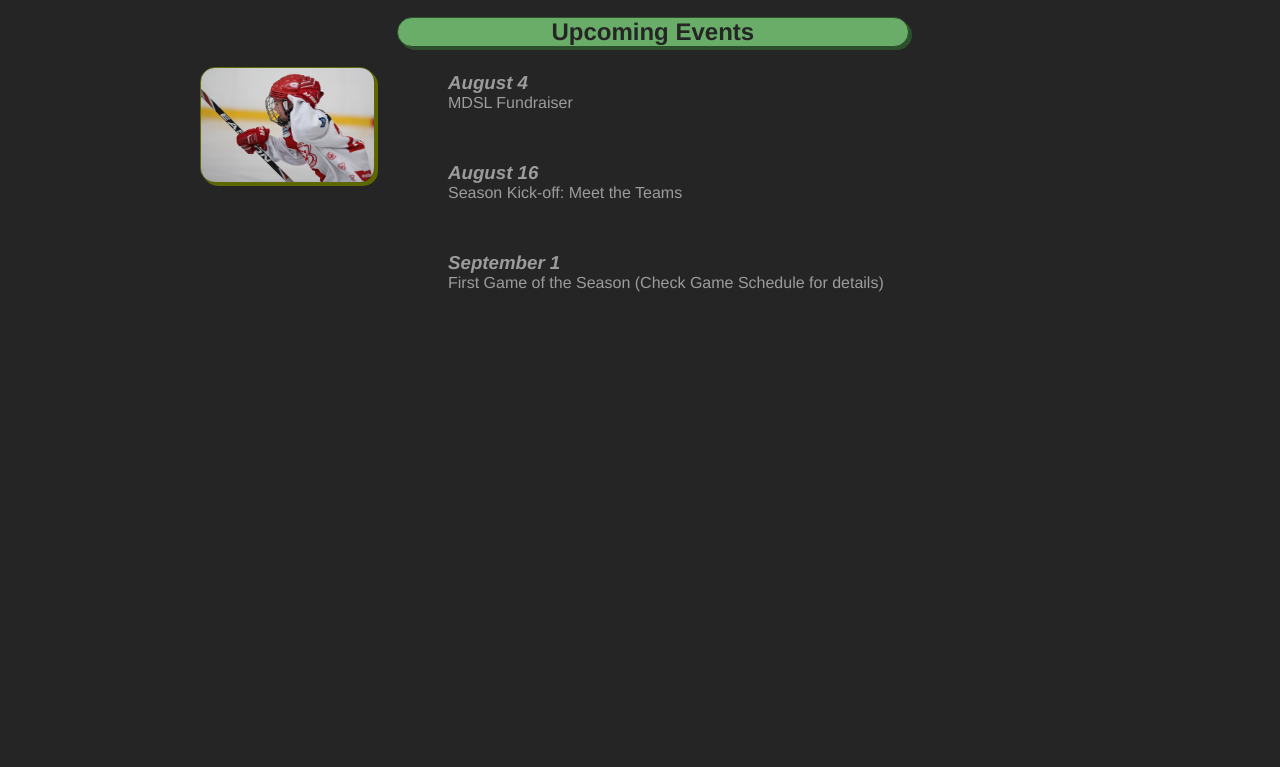
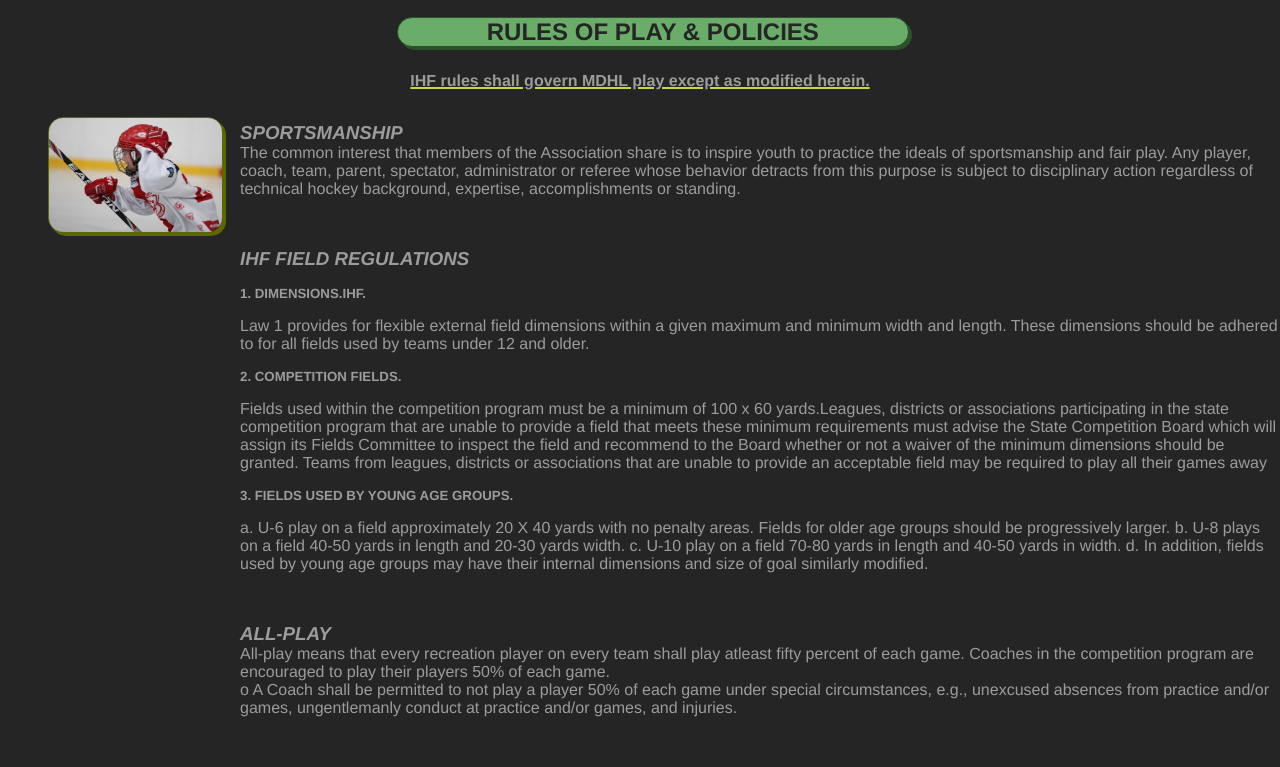
Before and after one commit to francogodoy92/MDHL_GODOY, a plain HTML site: page rules.html in a window 1280 px wide. Shown: the part 483-1250 px from the top of the page. Before the commit the page ends 825 px from the top, so only its background shows below. Drawn offline with Linux system fonts and the light colour scheme.

Commit message:
Correcciones

```diff
--- a/Assets/Styles/style1.css
+++ b/Assets/Styles/style1.css
@@ -9,7 +9,7 @@ header{
     height: 300px;
     padding: 20px;
     border: 1px solid black;
-    background-image: url(../Images/CSS\ Imagen\ 1.jpg);
+    background-image: url(../images/css\ Imagen\ 1.jpg);
     background-position: center;
     margin-right: 10%;
     margin-left: 10%;
--- a/Assets/Styles/stylepropio.css
+++ b/Assets/Styles/stylepropio.css
@@ -10,7 +10,7 @@ header{
     height: 400px;
     padding: 20px;
     border: 1px solid black;
-    background-image: url(../Images/CSS\ Imagen\ 2.jpg);
+    background-image: url(../images/css\ Imagen\ 2.jpg);
     background-position-y: -125px;
     margin-right: 10%;
     margin-left: 10%;
@@ -50,10 +50,10 @@ a[href="#"]{
     border: 1px solid rgb(44, 80, 44);
 }
 #logo{
-    width: 150px;
+    width: 100px;
     position: absolute;
     top: -50px;
-    left: 45%;
+    left: 47%;
     background-color: rgb(41, 41, 41);
     border-radius: 10px;
     border: 4px solid rgb(201, 216, 62);
@@ -62,8 +62,8 @@ a[href="#"]{
     width: 175px;
     position: absolute;
     border-radius:15px;
-    top: 550px;
-    left: 200px;
+    top: 600px;
+    left: 3rem;
     box-shadow: 3px 3px rgb(93, 104, 0);
     border: 1px solid rgb(93, 104, 0);
 }
@@ -103,3 +103,16 @@ h3{
 h4{
     margin-top: 25px;
 }
+.subtitle{
+    text-align: center;
+    color: #9c9c9c;
+    margin-bottom: 2rem;
+    text-decoration:rgb(201, 216, 62) underline 2px;
+}
+.rules{
+    margin-left: 15rem;
+}
+.list-items{
+    margin-bottom: 1rem;
+    margin-top: 1rem;
+}
--- a/rules.html
+++ b/rules.html
@@ -4,35 +4,60 @@
         <meta charset="UTF-8">
         <meta http-equiv="X-UA-Compatible" content="IE=edge">
         <meta name="viewport" content="width=device-width, initial-scale=1.0">
-        <title>MDHL</title>
-        <link rel="icon" type="image/png" href="./Assets/images/Logo_Mighty_ducks-01.png">
-        <link rel="stylesheet" href="./Assets/Styles/stylepropio.css">
+        <title>Rules</title>
+        <link rel="icon" type="image/png" href="./assets/images/logo_Mighty_ducks-01.png">
+        <link rel="stylesheet" href="./assets/styles/stylepropio.css">
     </head>
     <body>
         <header>
-            <img src="./Assets/Images/Logo_Mighty_ducks-01.png" alt="logo" id="logo">
+            <img src="./assets/images/logo_Mighty_ducks-01.png" alt="logo" id="logo">
             <h1 id="titulo">Mighty Ducks Hockey League</h1>
-            <nav>
-                <a href="#">Home</a>
-                <a href="./aboutMDHL.html">About MDHL</a>
-                <a href="./contact.html">Contact</a>
-            </nav>
         </header>
         <main>
             <section>
-                <img src="./Assets/Images/hockey_1.jpg" alt="foto_1" class="fotito">
-                <h2 class="subtitulo">Upcoming Events</h2>
-                <article>
-                    <h3>August 4</h3>
-                    <p>MDSL Fundraiser</p>
+                <img src="./assets/images/hockey_1.jpg" alt="foto_1" class="fotito">
+                <h2 class="subtitulo">RULES OF PLAY & POLICIES</h2>
+                <h4 class="subtitle">IHF rules shall govern MDHL play except as modified herein.</h4>
+                <article class="rules">
+                    <h3>SPORTSMANSHIP</h3>
+                    <p>The common interest that members of the Association share is to inspire
+                        youth to practice the ideals of sportsmanship and fair play. Any player, coach,
+                        team, parent, spectator, administrator or referee whose behavior detracts from
+                        this purpose is subject to disciplinary action regardless of technical hockey
+                        background, expertise, accomplishments or standing.</p>
                 </article>
-                <article>
-                    <h3>August 16</h3>
-                    <p>Season Kick-off: Meet the Teams</p>
+                <article class="rules">
+                    <h3>IHF FIELD REGULATIONS</h3>
+                    <h5 class="list-items">1. DIMENSIONS.IHF.</h5>
+                    <p>Law 1 provides for flexible external field dimensions within
+                        a given maximum and minimum width and length. These dimensions should be
+                        adhered to for all fields used by teams under 12 and older.</p>
+                    <h5 class="list-items">2. COMPETITION FIELDS.</h5>
+                    <p>Fields used within the competition program must be
+                        a minimum of 100 x 60 yards.Leagues, districts or associations participating in
+                        the state competition program that are unable to provide a field that meets these
+                        minimum requirements must advise the State Competition Board which will
+                        assign its Fields Committee to inspect the field and recommend to the Board
+                        whether or not a waiver of the minimum dimensions should be granted. Teams
+                        from leagues, districts or associations that are unable to provide an acceptable
+                        field may be required to play all their games away</p>
+                    <h5 class="list-items">3. FIELDS USED BY YOUNG AGE GROUPS.</h5>
+                    <p>a. U-6 play on a field approximately 20 X 40 yards with no penalty areas. Fields
+                        for older age groups should be progressively larger.
+                        b. U-8 plays on a field 40-50 yards in length and 20-30 yards width.
+                        c. U-10 play on a field 70-80 yards in length and 40-50 yards in width.
+                        d. In addition, fields used by young age groups may have their internal
+                        dimensions and size of goal similarly modified.</p>
                 </article>
-                <article>
-                    <h3>September 1</h3>
-                    <p>First Game of the Season (Check Game Schedule for details)</p>
+                <article class="rules">
+                    <h3>ALL-PLAY</h3>
+                    <p>All-play means that every recreation player on every team shall play atleast
+                        fifty percent of each game. Coaches in the competition program are encouraged
+                        to play their players 50% of each game.</p>
+                    <p>o A Coach shall be permitted to not play a player 50% of each game
+                        under special circumstances, e.g., unexcused absences from practice
+                        and/or games, ungentlemanly conduct at practice and/or games, and
+                        injuries.</p>
                 </article>
             </section>
         </main>
```
Also changed, not shown: aboutMDHL.html (+4 -4 lines), contact.html (+4 -4 lines), index.html (+4 -4 lines).
